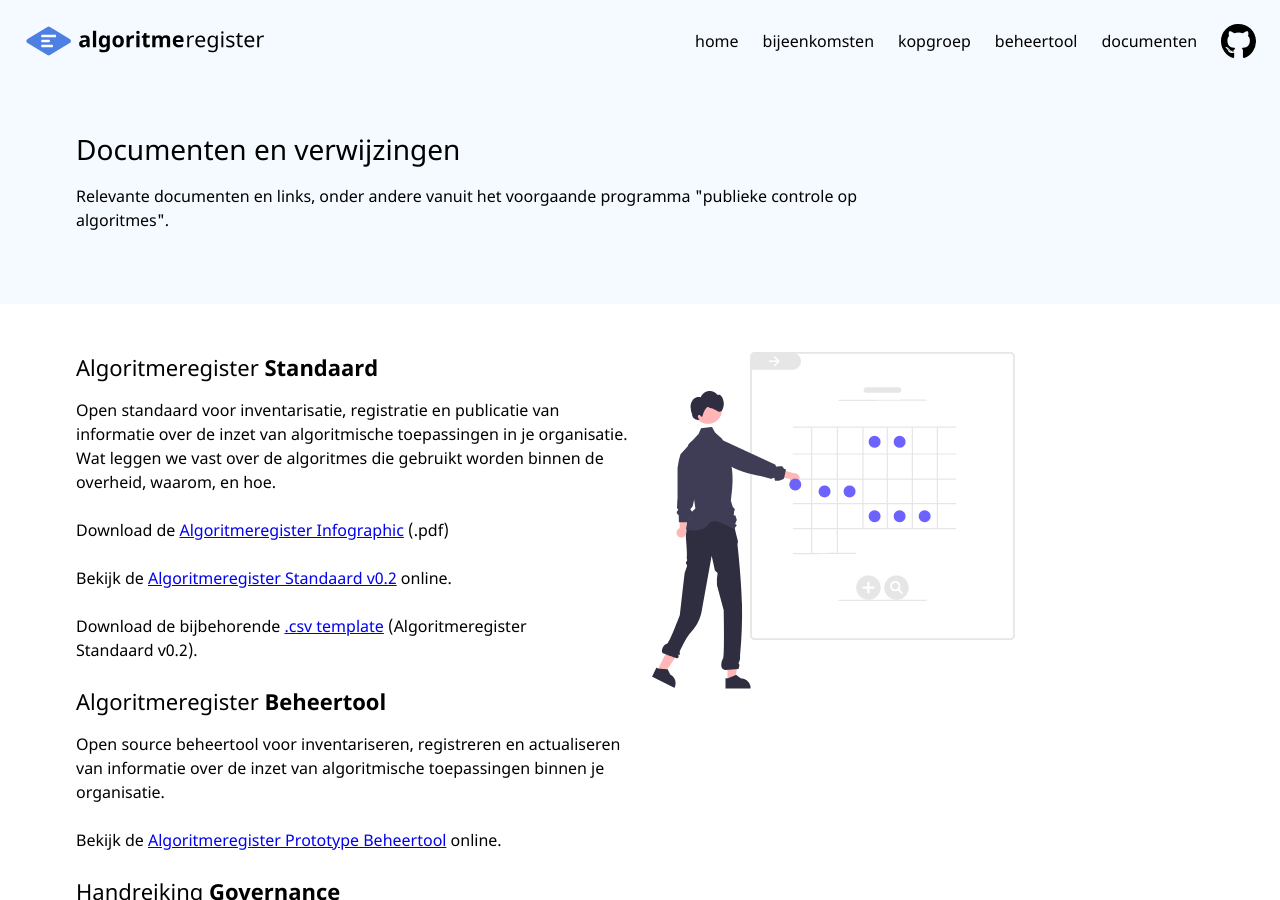
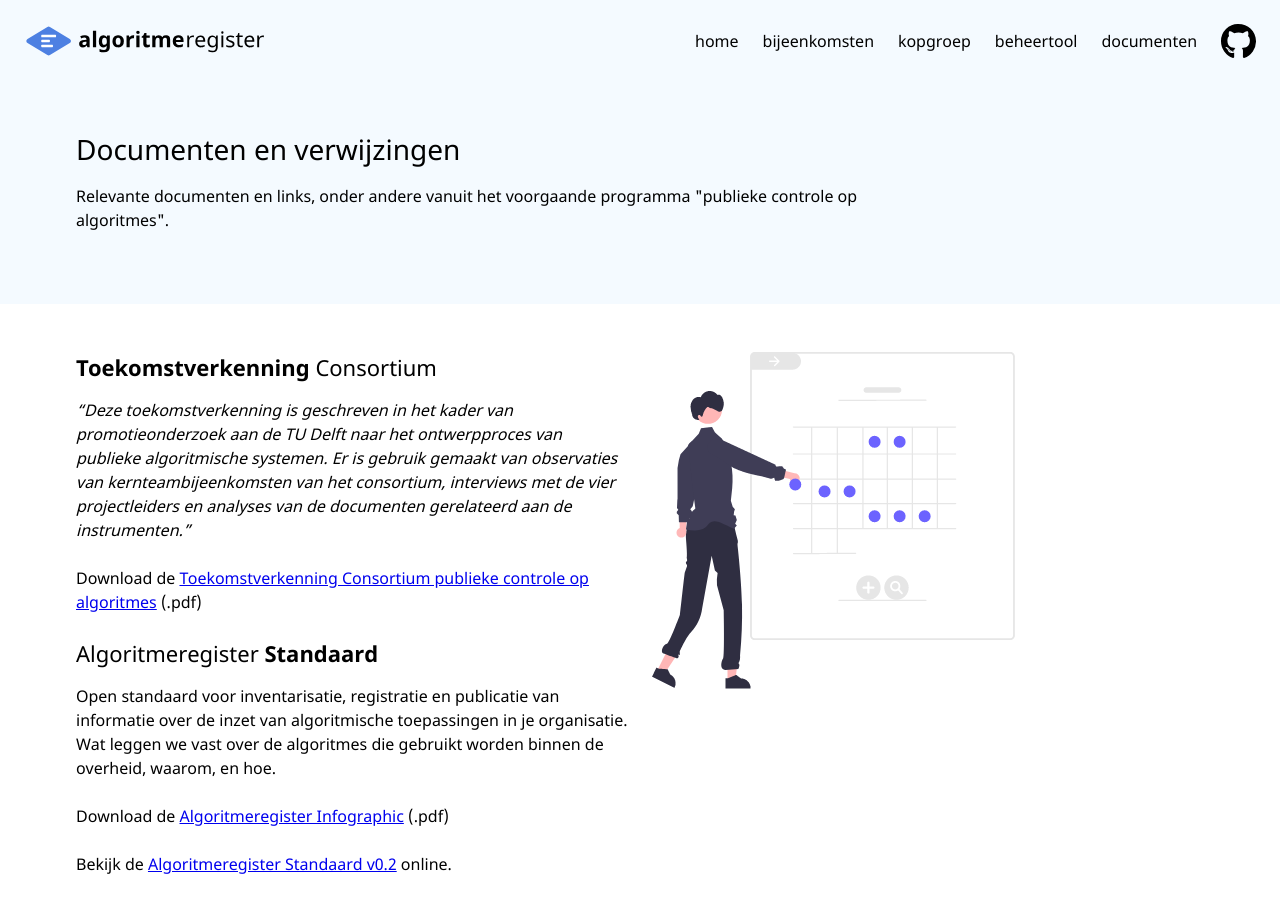
Before and after one commit to Algoritmeregister/algoritmeregister.github.io, a Jekyll site: the page built from documenten.md, in a window 1280 px wide and 900 px high. Built offline with Jekyll 4.4.1, drawn with Linux system fonts in a browser that asks for light colours; some of the changed text lies outside the part shown.

Commit message:
add document toekomstverkenning

```diff
--- a/_data/documenten.yaml
+++ b/_data/documenten.yaml
@@ -1,3 +1,10 @@
+- title: "**Toekomstverkenning** Consortium"
+  description: >
+    *"Deze toekomstverkenning is geschreven in het kader van promotieonderzoek aan de TU Delft naar het ontwerpproces van publieke algoritmische systemen. Er is gebruik gemaakt van observaties van kernteambijeenkomsten van het consortium, interviews met de vier projectleiders en analyses van de documenten gerelateerd aan de instrumenten."*
+
+
+    Download de [Toekomstverkenning Consortium publieke controle op algoritmes](/downloads/Toekomstverkenning Consortium publieke controle op algoritmes.pdf) (.pdf)
+
 - title: Algoritmeregister **Standaard**
   description: >
     Open standaard voor inventarisatie, registratie en publicatie van informatie over de inzet van algoritmische toepassingen in je organisatie. Wat leggen we vast over de algoritmes die gebruikt worden binnen de overheid, waarom, en hoe.
@@ -10,13 +17,6 @@
 
 
     Download de bijbehorende [.csv template](https://standaard.algoritmeregister.org/registration-v0.2.template.csv) (Algoritmeregister Standaard&nbsp;v0.2).
-
-- title: Algoritmeregister **Beheertool**
-  description: >
-    Open source beheertool voor inventariseren, registreren en actualiseren van informatie over de inzet van algoritmische toepassingen binnen je organisatie.
-
-
-    Bekijk de [Algoritmeregister Prototype Beheertool](https://demo.algoritmeregister.nl/) online.
 
 - title: Handreiking **Governance**
   description: >
@@ -55,9 +55,16 @@
 
     Download het [Burgeronderzoek PON-Telos](/downloads/DEF_informatiebehoeften_algoritmes-PONTELOS.pdf) (.pdf)
 
-- title: KIA Kennisbank **Algoritmes Archiveren**
+- title: KIA **Kennisbank** Algoritmes Archiveren
   description: >
     *"Verantwoording kunnen afleggen over algoritmegebruik is van groot belang, zowel voor overheden als burgers. Archivering kan hier een belangrijke rol in spelen, waarbij de discussie ook steeds meer gaat over wat er naast het algoritme zelf (de broncode) gearchiveerd dient te worden."*
 
 
     Bekijk de [KIA Kennisbank](https://kia.pleio.nl/cms/view/2c07a2ab-76e4-4234-a41b-01c3faba302c/algoritmes-archiveren) online.
+
+- title: Algoritmeregister **Beheertool**
+  description: >
+    Open source beheertool voor inventariseren, registreren en actualiseren van informatie over de inzet van algoritmische toepassingen binnen je organisatie.
+
+
+    Bekijk de [Algoritmeregister Prototype Beheertool](https://demo.algoritmeregister.nl/) online.
```
Also changed, not shown: 1 other file.
